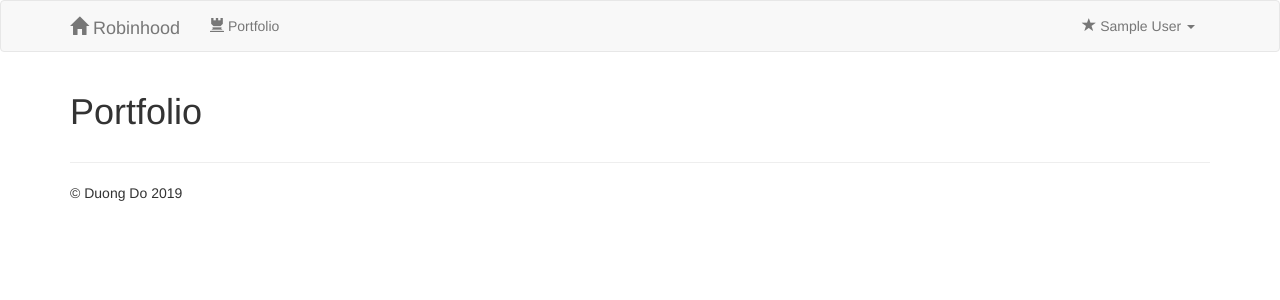
After one commit to duongdo27/django_allauth_example, a Django app: page /portfolio in a window 1280 px wide. The commit adds this page. Shown: the top 300 px of the page. Run offline with Django 3.2, Linux system fonts and the light colour scheme; the visitor is signed in with stand-in values (Sample User, id 1); some libraries are stand-ins or nearby versions.

Commit message:
Add portfolio template

```diff
--- a/templates/base.html
+++ b/templates/base.html
@@ -26,7 +26,7 @@
         <div class="collapse navbar-collapse">
             <ul class="nav navbar-nav">
                 <li>
-                    <a href="#">
+                    <a href="{% url 'trading:portfolio' %}">
                         <span class="glyphicon glyphicon-tower"></span>
                         Portfolio</a>
                 </li>
--- /dev/null
+++ b/trading/templates/portfolio.html
@@ -0,0 +1,5 @@
+{% extends "base.html" %}
+
+{% block content %}
+<h1>Portfolio</h1>
+{% endblock %}
--- a/trading/urls.py
+++ b/trading/urls.py
@@ -1,4 +1,5 @@
 from django.conf.urls import url
+from django.contrib.auth.decorators import login_required
 
 from . import views
 
@@ -6,4 +7,5 @@ app_name = 'trading'
 
 urlpatterns = [
     url('^$', views.IndexView.as_view(), name='index'),
+    url('^portfolio$', login_required(views.PortfolioView.as_view()), name='portfolio'),
 ]
--- a/trading/views.py
+++ b/trading/views.py
@@ -3,3 +3,7 @@ from django.views.generic import TemplateView
 
 class IndexView(TemplateView):
     template_name = "index.html"
+
+
+class PortfolioView(TemplateView):
+    template_name = "portfolio.html"
```
